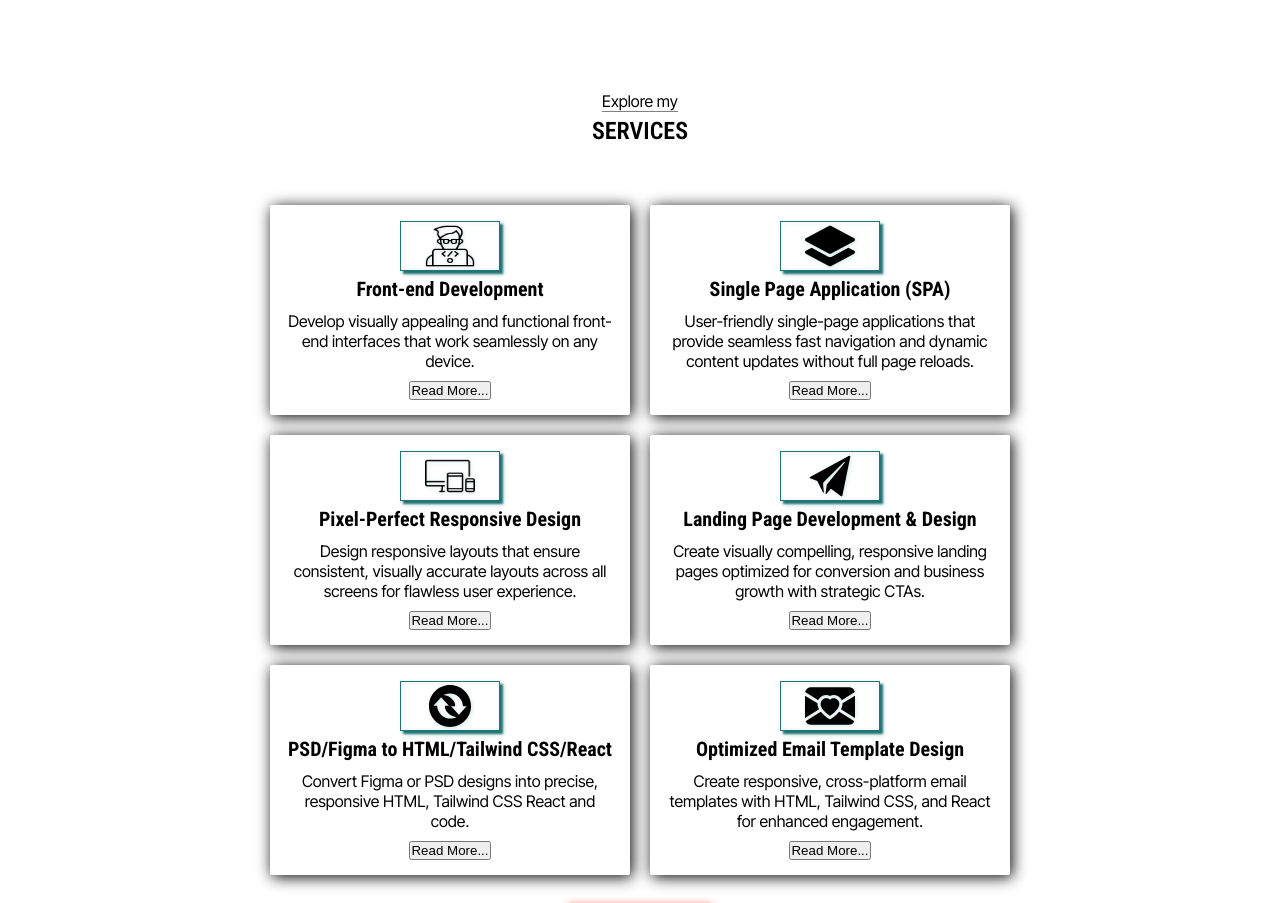
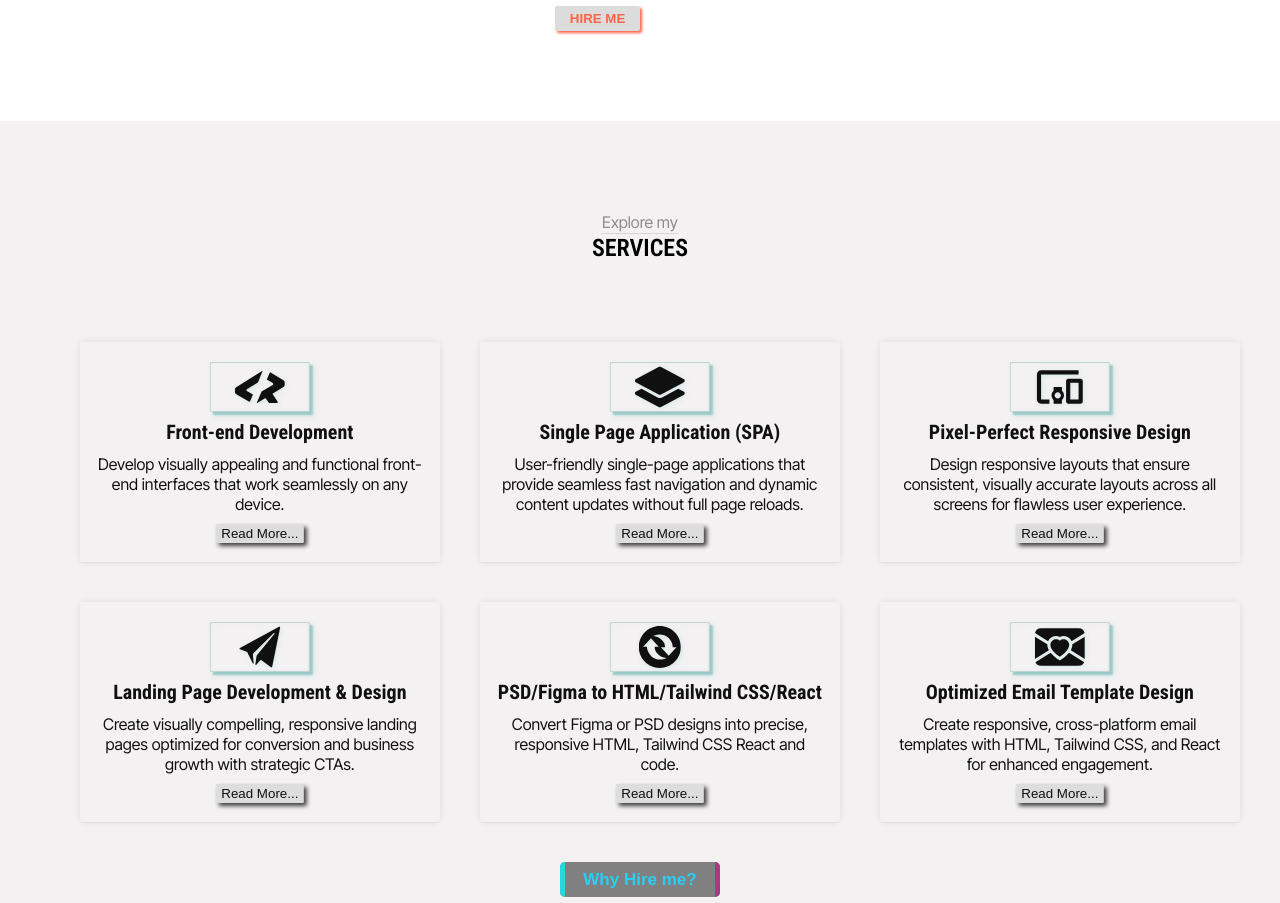
Before and after one commit to rashidulislamg71/rashidul-portfolio, a React (Vite) app: page / in a window 1280 px wide. Shown: the part 1119-2022 px from the top of the page. Built offline with nearby package versions, Linux system fonts and the light colour scheme; a web font is replaced by a local one.

Commit message:
service_section

```diff
--- a/src/Components/About/About.jsx
+++ b/src/Components/About/About.jsx
@@ -8,20 +8,19 @@ import about_img_Rashidul_Islam from "../../assets/images/Rashidul islam.jpeg";
 import coding from "../../assets/images/about img/coding.png";
 import programming from "../../assets/images/about img/programming.png";
 import responsive from "../../assets/images/about img/responsive devices.png";
+import HireMe from "../HireMeBtn/HireMe";
 
 const About = () => {
   const aboutSectionRef = useRef(null);
   const imageRef = useRef(null);
   const textRef = useRef(null);
-  const hireBtnRef = useRef(null);
 
   useEffect(() => {
     const aboutSection = aboutSectionRef.current;
     const image = imageRef.current;
     const text = textRef.current;
-    const  hireBtn =  hireBtnRef.current;
 
-    if (!aboutSection || !image || !text || ! hireBtn) return;
+    if (!aboutSection || !image || !text) return;
 
     const checkPosition = () => {
       const rect = aboutSection.getBoundingClientRect();
@@ -34,11 +33,9 @@ const About = () => {
         rect.bottom >= threshold) {
         image.classList.add(styles.show);
         text.classList.add(styles.show);
-        hireBtn.classList.add(styles.show);
       } else {
         image.classList.remove(styles.show);
         text.classList.remove(styles.show);
-        hireBtn.classList.remove(styles.show);
       }
     };
 
@@ -85,7 +82,8 @@ const About = () => {
                 experiences.
               </p>
 
-              <button ref={hireBtnRef} className={styles.hireMeBtn}>Hire Me</button>
+              <HireMe />
+
             </div>
           </div>
         </div>
--- a/src/Components/About/About.module.css
+++ b/src/Components/About/About.module.css
@@ -1,193 +1,3 @@
-/* @import url("https://fonts.googleapis.com/css2?family=Roboto:ital,wght@0,100;0,300;0,400;0,500;0,700;0,900;1,100;1,300;1,400;1,500;1,700;1,900&display=swap");
-@import url("https://fonts.googleapis.com/css2?family=Inter:wght@100..900&family=Saira+Condensed:wght@100;200;300;400;500;600;700;800;900&display=swap");
-@import url("https://fonts.googleapis.com/css2?family=Inter:wght@100..900&family=Saira+Condensed:wght@100;200;300;400;500;600;700;800;900&display=swap");
-
-.about {
-  background-color: rgb(31, 35, 43);
-  color: rgb(164, 167, 165);
-  font-family: Inter, sans-serif;
-
-  padding: 60px 90px ;
-}
-
-.about_content {
-
-}
-
-.title{
-  text-align: center;
-  background-color: rgba(0, 0, 0, 0.322);
-  font-size: 25px;
-  border-radius: 3px;
-  color: rgb(220, 220, 220);
-  font-family: "Saira Condensed", sans-serif;
-  font-weight: 100;
-  font-style: italic;
-  font-weight: bold;
-  box-shadow: 2px 2px 10px rgba(115, 179, 179, 0.411);
-}
-
-.myabout_image {
-  margin-top: 30px;
-  position: relative;
-  border: 2px solid rgba(127, 219, 231, 0.5);
-  border-radius:5px;
-  box-shadow: 2px 2px 22px rgba(127, 219, 231, 0.788);
-}
-
-.myabout_image img {
-  height: 310px;
-  width: 295px;
-}
-
-.myabout_image::before{
-  content: "";
-  position: absolute;
-  top: 0;
-  background-color:rgba(11, 17, 33, 0.205);
-  height: 100%;
-  width: 100%;
-  transition: all .8s ease;
-}
-
-.myabout_image:hover:before{
-  height: 0%;
-  width: 0%;
-}
-
-.image_and_about_me_and_what_i_do {
-  display: flex;
-  justify-content: space-between;
-  align-items: center;
-  gap: 100px;
-}
-
-.about_me_and_what_i_do {
-  max-width: 790px;
-  padding-top: 30px;
-}
-
-.what_i_do {
-  margin: 20px 0px;
-}
-
-.about_me,
-.what_i_do,
-.approach{
-  position: relative;
-  padding: 5px;
-  transition: all 2s ease;
-}
-
-h3{
-    font-style: oblique;
-}
-
-.why_work_with_me{
-  text-align: center;
-}
-
-.why_work_with_me .title {
-  margin: 40px 0px;
-}
-
-.why_work_with_me_content{
-  display: flex;
-  justify-content: center;
-  align-items: center;
-  gap: 60px;
-}
-
-.work_styles{
-  display: flex;
-  justify-content: space-between;
-  align-items: center;
-  flex-direction: column;
-  gap: 5px;
-  transition: all .5s ease;
-  padding: 10px;
-  border-radius: 5px;
-  box-shadow: 2px 2px 20px rgba(127, 219, 231, 0.788);
-}
-
-.work_styles:hover{
-  box-shadow: 2px 2px 20px rgb(141, 231, 141);
-
-}
-
-.work_styles h5{
-  font-size: 16px;
-}
-.work_styles p{
-  font-size: 13px;
-  color: rgba(164, 167, 165, 0.637);
-}
-.work_styles img{
-  height: 60px;
-  width: 60px;
-  background-color: rgb(117, 152, 184);
-  padding: 5px;
-  border-radius: 2px;
-}
-
-
-
-
-@media screen and (max-width: 1024px) {
-
-.about{
-  padding: 30px 20px;
-}
-
-  .image_and_about_me_and_what_i_do {
-    align-items: start;
-    gap: 40px;
-  }
-
-
-  .about_me_and_what_i_do {
-    max-width: 790px;
-    padding-top:20px;
-  }
-
-  .what_i_do {
-    margin: 10px 0px;
-  }
-
-  .why_work_with_me_content{
-    display: flex;
-    gap: 30px;
-  }
-}
-
-
-@media screen and (max-width: 768px) {
-
-
-.about{
-  padding: 30px 15px;
-}
-  .image_and_about_me_and_what_i_do {
-    display: flex;
-    align-items: center;
-    flex-direction: column;
-    gap: 0px;
-  }
-
-  .about_me_and_what_i_do {
-    max-width: 790px;
-    padding-top:20px;
-  }
-
-  .what_i_do {
-    margin: 10px 0px;
-  }
-
-  .why_work_with_me_content{
-    flex-wrap: wrap;
-    gap: 20px;
-  }
-} */
 
 
 
@@ -210,14 +20,14 @@ h3{
   }
 
   .innerContainer {
-    padding: 70px 60px;
+    padding: 90px 60px;
     overflow-x: hidden;
   }
 
   .innerContainer h2{
     text-align: center;
     font-family: "Roboto Condensed", sans-serif;
-    margin-bottom: 30px;
+    margin-bottom: 70px;
   }
 
 
@@ -274,31 +84,3 @@ h3{
     text-transform: uppercase;
     font-size: 14px;
   }
-
-  .content .aboutText .hireMeBtn{
-    padding: 5px 15px;
-    text-transform: uppercase;
-    font-weight: bold;
-    color: tomato;
-    background: transparent;
-    outline: none;
-    border: none;
-    margin: 20px 0px 0px -439px;
-    background: gainsboro;
-    border-radius: 2px;
-    box-sizing: 2px 2px 14px black;
-    box-shadow: 2px 2px 3px;
-    cursor: pointer;
-    transition: box-shadow .4s ease, transform 2.3s ease, opacity 2.3s ease;
-    transform: translateX(140px);
-    opacity: 0;
-  }
-
-  .content .aboutText .hireMeBtn:hover{
-    box-shadow: 2px 2px 10px;
-  }
-
-  .content .aboutText .hireMeBtn.show {
-    transform: translateX(0px);
-    opacity: 1;
-  }
--- a/src/Components/Hero/Hero.jsx
+++ b/src/Components/Hero/Hero.jsx
@@ -30,7 +30,7 @@ const Hero = () => {
               <h1>Rashidul Islam,</h1>
 
               <p>
-                And I'm a <span>Front-end Developer!</span>
+                And I'm a <span className={styles.animation} >Front-end Developer!</span>
               </p>
 
               <small>
--- /dev/null
+++ b/src/Components/HireMeBtn/HireMe.jsx
@@ -0,0 +1,24 @@
+import { useState } from "react";
+import ScrollTrigger from "react-scroll-trigger";
+import styles from "./HireMe.module.css";
+
+const HireMe = () => {
+  const [visible, setVisible] = useState(false);
+
+  return (
+    <ScrollTrigger
+      onEnter={() => setVisible(true)}
+      onExit={() => setVisible(false)}
+    >
+      <div
+        className={`${styles.HireMe_container} ${
+          visible ? styles.serviceAnimate : ""
+        }`}
+      >
+        <button className={styles.hireMeBtn}>Hire Me</button>
+      </div>
+    </ScrollTrigger>
+  );
+};
+
+export default HireMe;
--- /dev/null
+++ b/src/Components/HireMeBtn/HireMe.module.css
@@ -0,0 +1,29 @@
+
+
+
+.hireMeBtn {
+  padding: 5px 15px;
+  text-transform: uppercase;
+  font-weight: bold;
+  color: tomato;
+  background: gainsboro;
+  border-radius: 2px;
+  border: none;
+  box-shadow: 2px 2px 3px tomato;
+  cursor: pointer;
+  transition: box-shadow 0.4s ease, transform 2.3s ease, opacity 2.3s ease;
+  transform: translateY(50px);
+  opacity: 0;
+  margin: 30px 0px 0px 0px;
+  display: block;
+
+}
+
+.hireMeBtn:hover {
+  box-shadow: none;
+}
+
+.serviceAnimate .hireMeBtn {
+  transform: translateY(0);
+  opacity: 1;
+}
--- a/src/Components/Modal/Modal.jsx
+++ b/src/Components/Modal/Modal.jsx
@@ -1,11 +1,12 @@
 import React from 'react';
 import styles from "./Modal.module.css";
+import { RxCross2 } from "react-icons/rx";
 
 const Modal = ({ isOpen, onClose, content }) => {
   return (
     <div className={`${styles.modalOverlay} ${isOpen ? styles.open : ''}`}>
       <div className={`${styles.modalContent} ${isOpen ? styles.open : ''}`}>
-        <button className={styles.closeButton} onClick={onClose}>X</button>
+        <button className={styles.closeButton} onClick={onClose}><RxCross2 /></button>
         <div dangerouslySetInnerHTML={{ __html: content }} />
       </div>
     </div>
--- a/src/Components/Modal/Modal.module.css
+++ b/src/Components/Modal/Modal.module.css
@@ -57,10 +57,10 @@
     position: absolute;
     top: 10px;
     right: 10px;
-    font-weight: bold;
+    font-weight: 300;
     background-color: transparent;
     color: black;
-    border: 2px solid tomato;
+    border: 1px solid tomato;
     border-radius: 50%;
     width: 25px;
     height: 25px;
--- a/src/Components/MyServices/Services.jsx
+++ b/src/Components/MyServices/Services.jsx
@@ -1,14 +1,16 @@
 /* eslint-disable no-unused-vars */
 
-import React, { useState } from "react";
+import React, { useState, useRef, useEffect } from "react";
 import styles from "./Services.module.css";
 import ScrollTrigger from "react-scroll-trigger";
 import { SiConvertio } from "react-icons/si";
 import { BsFillEnvelopeHeartFill } from "react-icons/bs";
 import { IoIosPaperPlane } from "react-icons/io";
 import { BsFillLayersFill } from "react-icons/bs";
-import Responsive from "../../assets/images/about img/responsive devices.png";
-import coder from "../../assets/images/about img/coding.png";
+import { MdOutlineDevicesOther } from "react-icons/md";
+
+import { SiCodersrank } from "react-icons/si";
+// import coder from "../../assets/images/about img/coding.png";
 import Modal from "../Modal/Modal";
 
 const Services = () => {
@@ -39,10 +41,11 @@ const Services = () => {
             visible ? styles.serviceAnimate : ""
           }`}
         >
-          <div className={`${styles.box1} ${styles.singleBox}`}>
+          <div className={`${styles.box1} ${styles.singleBox} `}>
             <div className={styles.iconTitle}>
               <span>
-                <img src={coder} alt="" />
+                {/* <img src={coder} alt="" /> */}
+                <SiCodersrank />
               </span>
               <h3>Front-end Development</h3>
             </div>
@@ -71,7 +74,8 @@ const Services = () => {
               <h3>Single Page Application (SPA)</h3>
             </div>
             <p>
-            User-friendly single-page applications that provide seamless fast  navigation and dynamic content updates without full page reloads.
+              User-friendly single-page applications that provide seamless fast
+              navigation and dynamic content updates without full page reloads.
             </p>
             <button
               onClick={() =>
@@ -88,13 +92,13 @@ const Services = () => {
           <div className={`${styles.box3} ${styles.singleBox}`}>
             <div className={styles.iconTitle}>
               <span>
-                <img src={Responsive} alt="Responsive" />
+                <MdOutlineDevicesOther />
               </span>
               <h3>Pixel-Perfect Responsive Design</h3>
             </div>
             <p>
-            Design responsive layouts that ensure consistent, visually accurate layouts across all screens
-              for flawless user experience.
+              Design responsive layouts that ensure consistent, visually
+              accurate layouts across all screens for flawless user experience.
             </p>
             <button
               onClick={() =>
--- a/src/Components/MyServices/Services.module.css
+++ b/src/Components/MyServices/Services.module.css
@@ -10,21 +10,25 @@
 
 
 .servives_section {
-  padding: 60px 100px;
-  text-align: center;
+  padding: 90px 60px;
   text-align: center;
   position: relative;
+  background-color: #f3f1f1;
+
 }
+
+
 .servives_section > p {
-  border-bottom: 1px solid gray;
+  border-bottom: 1px solid rgba(128, 128, 128, 0.247);
   width: fit-content;
   margin: 0 auto;
+  padding: 1px;
+  color: rgba(128, 128, 128, 0.897);
 }
 
 .servives_section h2{
-  margin: 5px 0px 60px 0px;
+}
 
-}
 p{
   font-family: "Inter Tight", sans-serif;
   font-weight: 400;
@@ -36,15 +40,20 @@ p{
 
 .serviceBoxes {
   display: flex;
+  flex-wrap: wrap;
   justify-content: center;
-  align-content: center;
-  gap: 20px;
-  flex-wrap: wrap;
+  margin: 80px  0px 40px 0px;
+  gap: 40px;
+  opacity: 0;
+  transform: translateX(300px);
+  transition: opacity 4s ease, transform 4s ease;
 }
 
 .serviceAnimate {
+  opacity: 1;
+  transform: translateX(0);
+}
 
-}
 
 .singleBox {
   display: flex;
@@ -53,11 +62,11 @@ p{
   align-items: center;
   gap: 10px;
   width: 360px;
-  height: 210px;
-  /* border: 1px solid; */
-  padding: 15px;
-  box-shadow: 2px 2px 15px ;
+  height: 220px;
+  padding: 20px 15px;
+  box-shadow: rgba(17, 17, 26, 0.05) 0px 1px 0px, rgba(17, 17, 26, 0.1) 0px 0px 8px;
   border-radius: 2px;
+
 }
 
 .box1,
@@ -79,15 +88,15 @@ p{
   font-size: 50px;
   height: 50px;
   width: 100px;
-  border: 1px solid rgb(35, 116, 116);
+  border: 1px solid rgba(35, 116, 116, 0.24);
   display: flex;
   justify-content: center;
   align-items: center;
   margin: 0 auto;
   padding: 4px 0px;
-  /* border-radius: 10px 0px 0px; */
-  box-shadow: 3px 3px 2px rgb(35, 116, 116);
-  margin-bottom: 6px;
+  border-radius: 1px;
+  box-shadow: 3px 3px 2px rgb(148, 197, 197);
+  margin-bottom: 8px;
   filter: drop-shadow(1px 1px 2px rgb(208, 230, 230));
 
 }
@@ -104,40 +113,79 @@ p{
 .iconTitle p {
 
 }
-.iconTitle button {
+.singleBox button {
+  padding: 2px 5px;
+  border: none;
+  outline: none;
+  box-shadow:3px 3px 4px rgb(54, 53, 53);
+  background-color: rgb(220, 220, 220);
+  border-radius: 1px;
+  color: #000000;
+  cursor: pointer;
+  transition: all .5s ease-in-out;
+}
+.singleBox button:hover{
+  box-shadow: none;
+}
+
+.whyHireMeBtn{
+  position: relative;
+  height: 35px;
+  width: 160px;
+  overflow: hidden;
+  display: flex;
+ justify-content: center;
+ align-items: center;
+ align-items: center;
+ background: gray;
+ border-radius: 5px;
+ transition: all .4s ease;
+ text-align: center;
+ margin: 0 auto;
+}
+
+.whyHireMeBtn:hover{
+  box-shadow: 2px 2px 15px tomato;
 }
 
 .whyHireMeBtn button {
+  height: 40px;
+  width: 150px;
   padding: 8px 15px;
   font-size: 17px;
   font-weight: 700;
-  background: tomato;
-  color: #fff;
+  background: gray;
+  color: rgb(39, 207, 247);
   border: none;
-  outline: none;
-  border-radius: 2px;
-  margin: 30px 0px;
   cursor: pointer;
-  transition: box-shadow 0.5s ease-in-out; /* Smooth transition */
+  z-index: 1;
 }
 
-.whyHireMeBtn button:hover {
-  box-shadow: 0px 0px 15px tomato; /* Apply shadow on hover */
+.whyHireMeBtn::before {
+  content: "";
+  position: absolute;
+  top: -291%;
+  left: -40%;
+  height: 400px;
+  width: 200%;
+  background: linear-gradient(266deg, rgba(11,8,232,1) 22%, rgba(172,60,124,1) 41%, rgba(119,4,149,1) 63%, rgba(36,216,221,1) 80%);
+  animation: spin 3s linear infinite, ease-in-out;
+  border-radius: 2px;
 }
 
-/* Optional: Animation if needed for continuous effect */
-@keyframes box-shadow-animation {
-  0% {
-    box-shadow: 0px 0px 5px tomato;
+.whyHireMeBtn::after {
+  content: "";
+  position: absolute;
+  background: tomato;
+  inset: 4;
+  border-radius: 2px;
+}
+
+@keyframes spin {
+  from {
+    transform: rotate(0deg);
   }
-  50% {
-    box-shadow: 0px 0px 15px tomato;
-  }
-  100% {
-    box-shadow: 0px 0px 5px tomato;
+  to {
+    transform:rotate(360deg);
   }
 }
-
-.whyHireMeBtn button {
-  animation: box-shadow-animation 1s ease-in-out infinite;
-}
--- a/src/Components/Navigation/Navigation.jsx
+++ b/src/Components/Navigation/Navigation.jsx
@@ -12,6 +12,8 @@ const Navigation = () => {
   const [showMenu, setShowMenu] = useState(false);
   const [scrolled, setScrolled] = useState(false);
   const [isVisible, setIsVisible] = useState(false);
+  const navRef = useRef();
+
 
   const handleScroll = () => {
     setScrolled(window.scrollY > 10);
@@ -28,7 +30,6 @@ const Navigation = () => {
     setIsVisible(true);
   }, []);
 
-  const navRef = useRef();
 
   const showNavbar = () => {
     navRef.current.classList.toggle(styles.responsive_nav);
--- a/src/Components/Navigation/Navigation.module.css
+++ b/src/Components/Navigation/Navigation.module.css
@@ -14,6 +14,7 @@
   transform: translateY(-100%);
   opacity: 1;
   transition: background-color 0.3s ease, transform 1s ease, opacity 1s ease;
+  z-index: 1000;
 }
 
 .nav_styles.visible{
```
